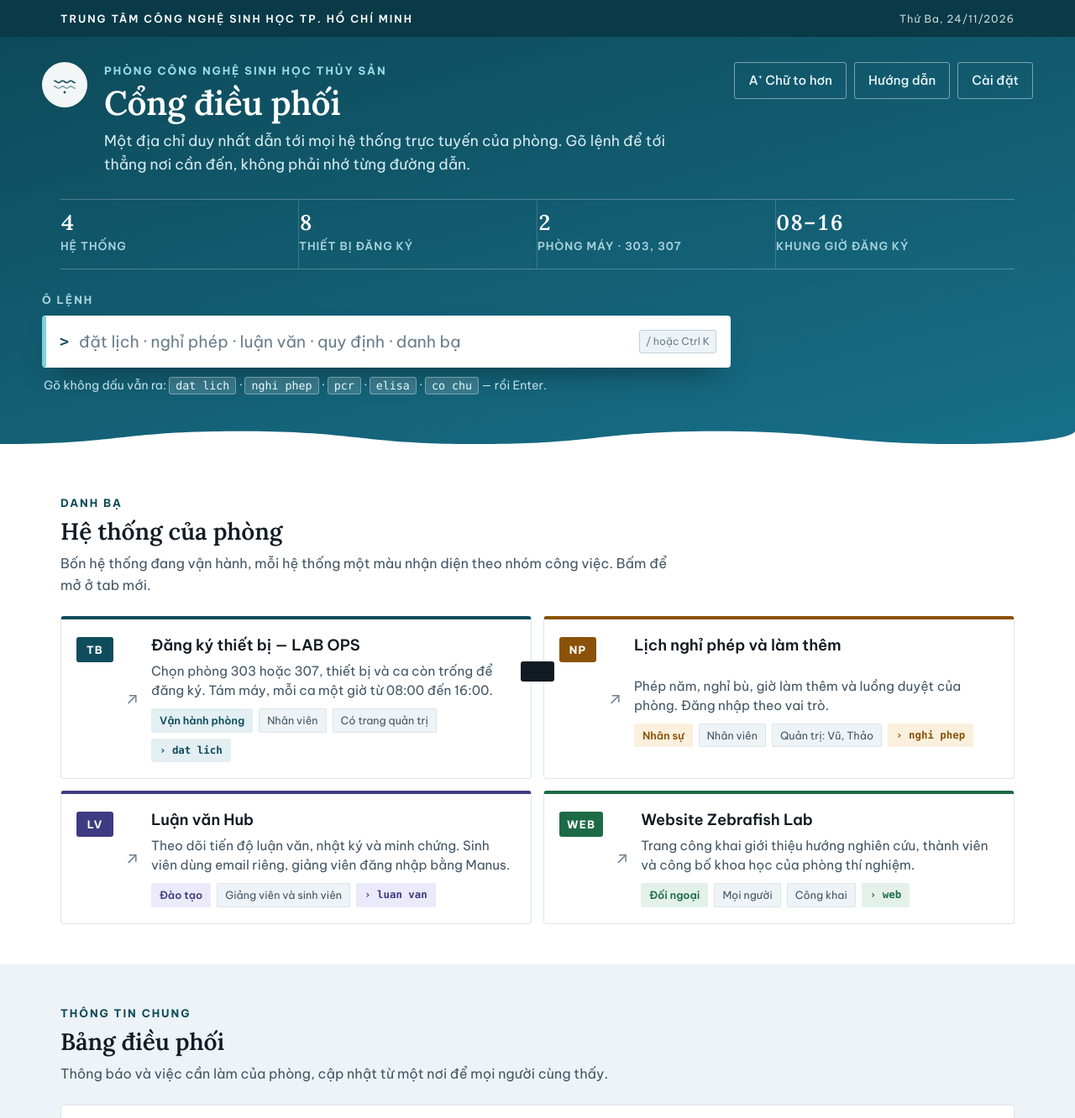
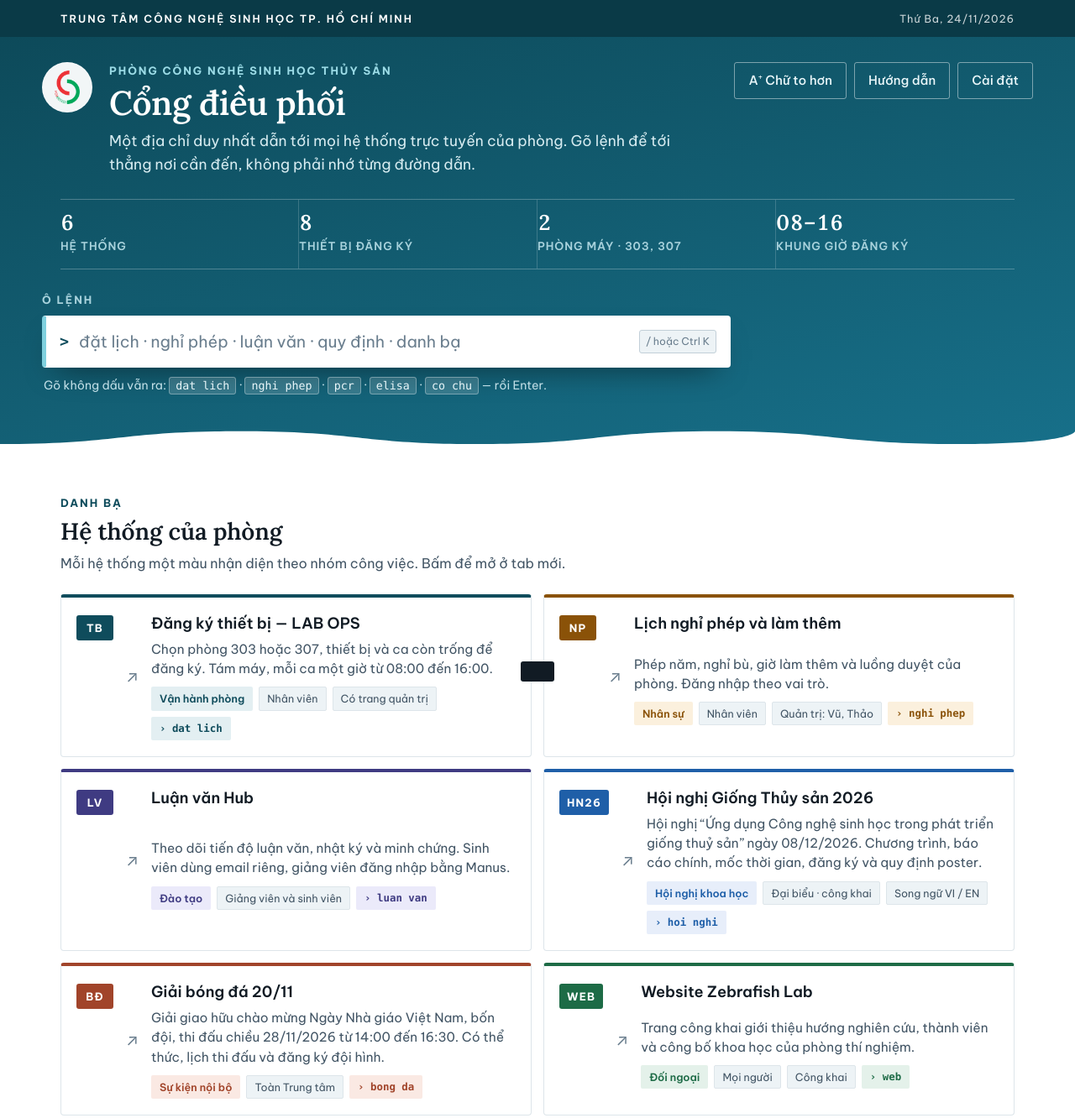
Before and after one commit to vuzebrafishlab/vuzebrafishlab.github.io, a plain HTML site: page hub/index.html in a window 1280 px wide. Shown: the top 1332 px of the page at 84% size. Drawn offline with Linux system fonts and the light colour scheme.

Commit message:
Thêm Hội nghị 2026, Giải bóng đá và logo Trung tâm

```diff
--- a/hub/index.html
+++ b/hub/index.html
@@ -6,6 +6,8 @@
 <title>Cổng điều phối CNSH Thủy sản</title>
 <meta name="description" content="Một điểm vào duy nhất cho các hệ thống trực tuyến của Phòng Công nghệ Sinh học Thủy sản — Trung tâm Công nghệ Sinh học TP. Hồ Chí Minh.">
 <meta name="theme-color" content="#0f4c5c">
+<link rel="icon" type="image/png" href="favicon.png">
+<link rel="apple-touch-icon" href="logo.png">
 <link rel="preconnect" href="https://fonts.googleapis.com">
 <link rel="preconnect" href="https://fonts.gstatic.com" crossorigin>
 <link href="https://fonts.googleapis.com/css2?family=Lora:wght@500;600&family=Be+Vietnam+Pro:wght@300;400;500;600;700&display=swap" rel="stylesheet">
@@ -27,6 +29,8 @@
   --c-amber:#8a5208;  --c-amber-s:#fbf0dd;
   --c-indigo:#3f3b82; --c-indigo-s:#ebeafa;
   --c-green:#1d6b46;  --c-green-s:#e4f1ea;
+  --c-sky:#1f5fa8;    --c-sky-s:#e7eefa;
+  --c-rust:#a1442a;   --c-rust-s:#fae9e3;
   --fd:"Lora",Georgia,"Times New Roman",serif;
   --fb:"Be Vietnam Pro",system-ui,-apple-system,"Segoe UI",Roboto,sans-serif;
 }
@@ -49,7 +53,10 @@ body{background:var(--white);color:var(--ink);font-family:var(--fb);font-size:1r
 /* ══ dải 1 · mở đầu + ô lệnh ══ */
 .hero{background:linear-gradient(176deg,var(--band-hero-a) 0%,var(--band-hero-b) 72%,var(--white) 100%);position:relative}
 .herorow{display:flex;gap:20px;align-items:flex-start;padding:30px 0 4px;flex-wrap:wrap}
-.sigil{flex:0 0 auto;width:54px;height:54px;border-radius:50%;display:grid;place-items:center;background:var(--white);border:1px solid var(--rule-2)}
+.sigil{flex:0 0 auto;width:60px;height:60px;border-radius:50%;display:grid;place-items:center;background:var(--white);border:1px solid var(--rule-2)}
+.sigil img{width:40px;height:40px;object-fit:contain;display:block}
+.footmark{width:54px;height:54px;border-radius:50%;background:#fff;display:grid;place-items:center;margin:0 0 14px}
+.footmark img{width:36px;height:36px;object-fit:contain;display:block}
 .herotxt{flex:1 1 340px;min-width:0}
 .eyebrow{font-size:.74rem;letter-spacing:.15em;text-transform:uppercase;color:var(--deep);font-weight:700;margin:0 0 5px}
 h1{font-family:var(--fd);font-weight:600;font-size:clamp(1.6rem,4vw,2.3rem);line-height:1.14;margin:0 0 8px;letter-spacing:-.01em;text-wrap:balance;color:var(--ink)}
@@ -120,6 +127,8 @@ h2{font-family:var(--fd);font-weight:600;font-size:clamp(1.25rem,2.6vw,1.6rem);m
 .entry.t-amber{--c:var(--c-amber);--cs:var(--c-amber-s)}
 .entry.t-indigo{--c:var(--c-indigo);--cs:var(--c-indigo-s)}
 .entry.t-green{--c:var(--c-green);--cs:var(--c-green-s)}
+.entry.t-sky{--c:var(--c-sky);--cs:var(--c-sky-s)}
+.entry.t-rust{--c:var(--c-rust);--cs:var(--c-rust-s)}
 .code{flex:0 0 auto;min-width:44px;height:30px;padding:0 9px;border-radius:3px;display:inline-grid;place-items:center;background:var(--c,var(--deep));color:#fff;font-size:.73rem;font-weight:700;letter-spacing:.09em}
 .code.ghost{background:var(--band-mist);color:var(--deep);border:1px solid var(--rule-2)}
 .entry .code{grid-row:1 / span 2;margin-top:2px}
@@ -236,12 +245,8 @@ dl.help dd{margin:3px 0 0;font-size:.86rem;color:var(--ink-2)}
 <!-- dải 1 -->
 <div class="hero">
   <div class="wrap herorow">
-    <div class="sigil" aria-hidden="true">
-      <svg width="30" height="30" viewBox="0 0 32 32" fill="none" stroke="#0f4c5c" stroke-width="1.7" stroke-linecap="round">
-        <path d="M3 11c2.6 0 2.6 2.4 5.2 2.4S10.8 11 13.4 11s2.6 2.4 5.2 2.4S21.2 11 23.8 11s2.6 2.4 5.2 2.4"/>
-        <path d="M3 18c2.6 0 2.6 2.4 5.2 2.4S10.8 18 13.4 18s2.6 2.4 5.2 2.4S21.2 18 23.8 18s2.6 2.4 5.2 2.4" opacity=".5"/>
-        <circle cx="16" cy="25.6" r="1.5" fill="#0f4c5c" stroke="none"/>
-      </svg>
+    <div class="sigil">
+      <img src="logo.png" alt="Logo Trung tâm Công nghệ Sinh học TP. Hồ Chí Minh" width="40" height="40">
     </div>
     <div class="herotxt">
       <p class="eyebrow">Phòng Công nghệ Sinh học Thủy sản</p>
@@ -289,7 +294,7 @@ dl.help dd{margin:3px 0 0;font-size:.86rem;color:var(--ink-2)}
     <div class="shead">
       <p class="tagline">Danh bạ</p>
       <h2>Hệ thống của phòng</h2>
-      <p>Bốn hệ thống đang vận hành, mỗi hệ thống một màu nhận diện theo nhóm công việc. Bấm để mở ở tab mới.</p>
+      <p>Mỗi hệ thống một màu nhận diện theo nhóm công việc. Bấm để mở ở tab mới.</p>
     </div>
     <div class="dir" id="dir"></div>
   </div>
@@ -349,6 +354,7 @@ dl.help dd{margin:3px 0 0;font-size:.86rem;color:var(--ink-2)}
   <div class="wrap">
     <div class="footgrid">
       <div>
+        <div class="footmark"><img src="logo.png" alt="Logo Trung tâm Công nghệ Sinh học TP. Hồ Chí Minh" width="36" height="36"></div>
         <h4>Đơn vị</h4>
         <p>Phòng Công nghệ Sinh học Thủy sản<br>Trung tâm Công nghệ Sinh học Thành phố Hồ Chí Minh</p>
       </div>
@@ -386,6 +392,8 @@ dl.help dd{margin:3px 0 0;font-size:.86rem;color:var(--ink-2)}
       <dt><code>dat lich</code> <code>thiet bi</code> <code>pcr</code></dt><dd>Mở ứng dụng đăng ký thiết bị.</dd>
       <dt><code>nghi phep</code> <code>lam them</code></dt><dd>Mở lịch nghỉ phép, nghỉ bù và giờ làm thêm.</dd>
       <dt><code>luan van</code> <code>sinh vien</code></dt><dd>Mở Luận văn Hub: tiến độ, nhật ký, minh chứng.</dd>
+      <dt><code>hoi nghi</code> <code>hn2026</code></dt><dd>Mở trang Hội nghị Giống Thủy sản 08/12/2026.</dd>
+      <dt><code>bong da</code></dt><dd>Mở trang Giải bóng đá 20/11.</dd>
       <dt><code>web</code> <code>zebrafish</code></dt><dd>Mở website giới thiệu phòng thí nghiệm.</dd>
       <dt><code>quy dinh</code></dt><dd>Nhảy tới mục quy định đăng ký thiết bị.</dd>
       <dt><code>danh ba</code></dt><dd>Người quản lý từng phòng máy.</dd>
@@ -441,9 +449,9 @@ dl.help dd{margin:3px 0 0;font-size:.86rem;color:var(--ink-2)}
 <script>
 (function(){
 "use strict";
-var VERSION = "Phiên bản 1.5 · 24/11/2026";
+var VERSION = "Phiên bản 1.7 · 24/11/2026";
 var KEY = "cnshts-hub-v1";
-var TONES = ["petrol","amber","indigo","green"];
+var TONES = ["petrol","amber","indigo","green","sky","rust"];
 
 var DEFAULT_SITES = [
   { id:"labops", code:"TB", tone:"petrol", name:"Đăng ký thiết bị — LAB OPS",
@@ -461,6 +469,16 @@ var DEFAULT_SITES = [
     desc:"Theo dõi tiến độ luận văn, nhật ký và minh chứng. Sinh viên dùng email riêng, giảng viên đăng nhập bằng Manus.",
     audience:"Giảng viên và sinh viên", extra:"", cmd:"luan van",
     keys:["luan van","sinh vien","hoc vien","thuc tap","tien do","timeline","nhat ky","minh chung","huong dan","de tai"] },
+  { id:"hn2026", code:"HN26", tone:"sky", name:"Hội nghị Giống Thủy sản 2026",
+    url:"https://vuzebrafishlab.github.io/hn2026/", group:"Hội nghị khoa học",
+    desc:"Hội nghị \u201c\u1ee8ng d\u1ee5ng C\u00f4ng ngh\u1ec7 sinh h\u1ecdc trong ph\u00e1t tri\u1ec3n gi\u1ed1ng thu\u1ef7 s\u1ea3n\u201d ng\u00e0y 08/12/2026. Ch\u01b0\u01a1ng tr\u00ecnh, b\u00e1o c\u00e1o ch\u00ednh, m\u1ed1c th\u1eddi gian, \u0111\u0103ng k\u00fd v\u00e0 quy \u0111\u1ecbnh poster.",
+    audience:"\u0110\u1ea1i bi\u1ec3u \u00b7 c\u00f4ng khai", extra:"Song ng\u1eef VI / EN", cmd:"hoi nghi",
+    keys:["hoi nghi","hn2026","giong thuy san","hoi thao","poster","bao cao","dang ky hoi nghi","chuong trinh","08 12 2026","thang 12","khoa hoc"] },
+  { id:"football", code:"B\u0110", tone:"rust", name:"Gi\u1ea3i b\u00f3ng \u0111\u00e1 20/11",
+    url:"https://vuzebrafishlab.github.io/football/", group:"S\u1ef1 ki\u1ec7n n\u1ed9i b\u1ed9",
+    desc:"Gi\u1ea3i giao h\u1eefu ch\u00e0o m\u1eebng Ng\u00e0y Nh\u00e0 gi\u00e1o Vi\u1ec7t Nam, b\u1ed1n \u0111\u1ed9i, thi \u0111\u1ea5u chi\u1ec1u 28/11/2026 t\u1eeb 14:00 \u0111\u1ebfn 16:30. C\u00f3 th\u1ec3 th\u1ee9c, l\u1ecbch thi \u0111\u1ea5u v\u00e0 \u0111\u0103ng k\u00fd \u0111\u1ed9i h\u00ecnh.",
+    audience:"To\u00e0n Trung t\u00e2m", extra:"", cmd:"bong da",
+    keys:["bong da","giai bong da","the thao","20 11","nha giao","giao huu","doi bong","lich thi dau","dang ky doi hinh","28 11 2026","san bong"] },
   { id:"lab", code:"WEB", tone:"green", name:"Website Zebrafish Lab",
     url:"https://vuzebrafishlab.github.io/", group:"Đối ngoại",
     desc:"Trang công khai giới thiệu hướng nghiên cứu, thành viên và công bố khoa học của phòng thí nghiệm.",
```
Also changed, not shown: hub/favicon.png (added), hub/logo.png (added).
